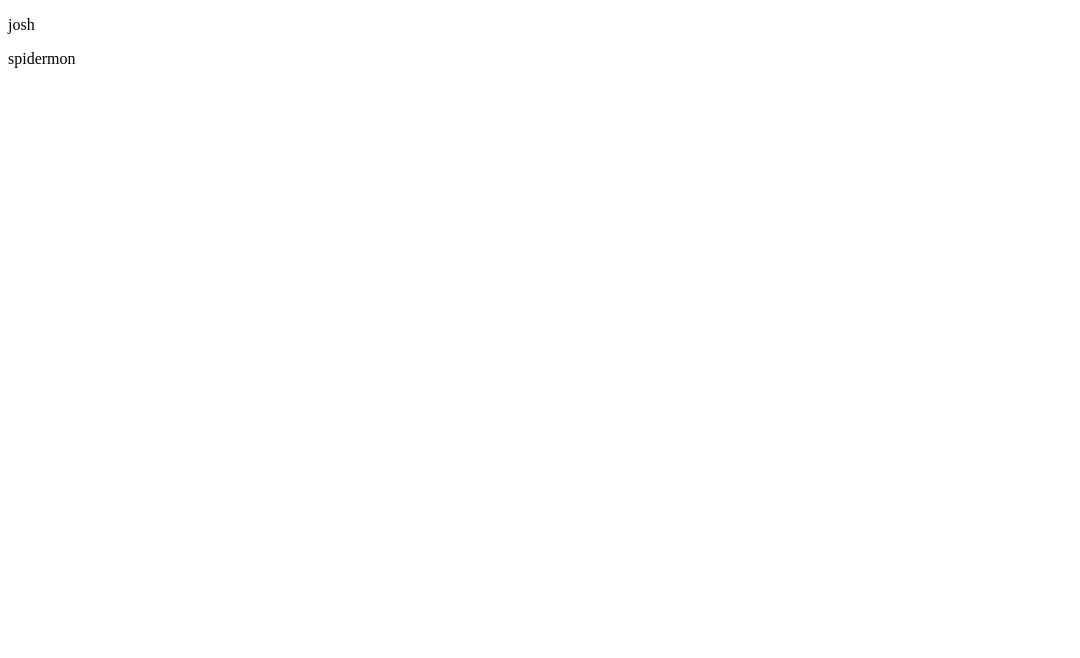
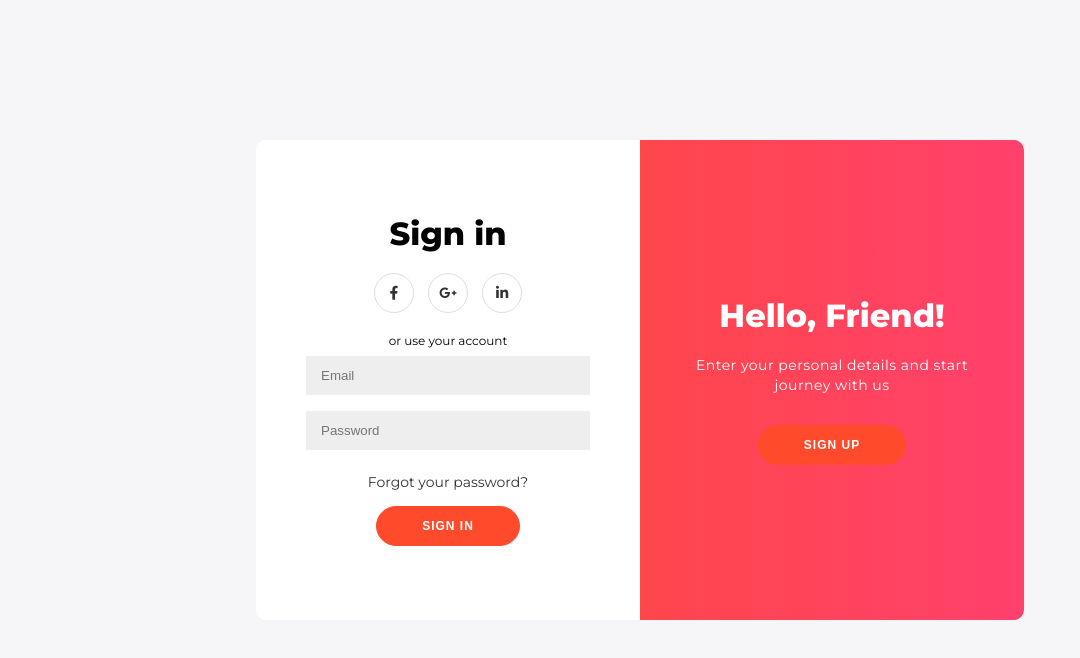
Before and after one commit to adwait2001/react, a plain HTML site: page index.html in a window 1280 px wide. Shown: the whole page, without its empty margins (0-1080 px from the left). Drawn offline with Linux system fonts and the light colour scheme.

Commit message:
Added Slider Animation Sign in Sign Up Page

```diff
--- a/index.html
+++ b/index.html
@@ -1,13 +1,73 @@
 <!DOCTYPE html>
 <html lang="en">
+
 <head>
     <meta charset="UTF-8">
     <meta name="viewport" content="width=device-width, initial-scale=1.0">
-    <title>Document</title>
-    <p>josh</p>
-    <p>spidermon</p>
+    <link rel="stylesheet" href="https://cdnjs.cloudflare.com/ajax/libs/font-awesome/5.14.0/css/all.min.css"
+        integrity="sha512-1PKOgIY59xJ8Co8+NE6FZ+LOAZKjy+KY8iq0G4B3CyeY6wYHN3yt9PW0XpSriVlkMXe40PTKnXrLnZ9+fkDaog=="
+        crossorigin="anonymous" />
+    <link rel="stylesheet" href="./style.css">
+    <link href="https://fonts.googleapis.com/css2?family=Montserrat:wght@400;800&display=swap" rel="stylesheet">
+
+    <title>Slider Form</title>
 </head>
+
 <body>
+    <div class="container" id="container">
+        <div class="form-container sign-up-container">
+            <form action="#">
+                <h1>Create Account</h1>
+                <div class="social-container">
+                    <a href="#" class="social"><i class="fab fa-facebook-f"></i></a>
+                    <a href="#" class="social"><i class="fab fa-google-plus-g"></i></a>
+                    <a href="#" class="social"><i class="fab fa-linkedin-in"></i></a>
+                </div>
+                <span>or use your email for registration</span>
+                <input type="text" placeholder="Name" />
+                <input type="email" placeholder="Email" />
+                <input type="password" placeholder="Password" />
+                <button >Sign Up</button>
+            </form>
+        </div>
+        <div class="form-container sign-in-container">
+            <form action="#">
+                <h1>Sign in</h1>
+                <div class="social-container">
+                    <a href="#" class="social"><i class="fab fa-facebook-f"></i></a>
+                    <a href="#" class="social"><i class="fab fa-google-plus-g"></i></a>
+                    <a href="#" class="social"><i class="fab fa-linkedin-in"></i></a>
+                </div>
+                <span>or use your account</span>
+                <input type="email" placeholder="Email" />
+                <input type="password" placeholder="Password" />
+                <a href="#">Forgot your password?</a>
+                <button >Sign In</button>
+            </form>
+        </div>
+        <div class="overlay-container">
+            <div class="overlay">
+                <div class="overlay-panel overlay-left">
+                    <h1>Welcome Back!</h1>
+                    <p>To keep connected with us please login with your personal info</p>
+                    <button class="ghost" id="signIn">Sign In</button>
+                </div>
+                <div class="overlay-panel overlay-right">
+                    <h1>Hello, Friend!</h1>
+                    <p>Enter your personal details and start journey with us</p>
+                    <button class="ghost" id="signUp">Sign Up</button>
+                </div>
+            </div>
+        </div>
+    </div>
 
+    <!-- <footer>
+        <p>
+            Created with <i class="fa fa-heart"></i> by
+            <a target="_blank" href="">Ameya Ganore</a>
+        </p>
+    </footer> -->
+    <script src="./main.js"></script>
 </body>
+
 </html>
--- /dev/null
+++ b/main.js
@@ -0,0 +1,11 @@
+const signUpButton = document.getElementById('signUp')
+const signInButton = document.getElementById('signIn')
+const container = document.getElementById('container')
+
+signUpButton.addEventListener('click' , ()=>{
+    container.classList.add('right-panel-active')
+})
+
+signInButton.addEventListener('click' , ()=>{
+    container.classList.remove('right-panel-active')
+})
--- /dev/null
+++ b/style.css
@@ -0,0 +1,210 @@
+:root{
+
+}
+
+*{
+    box-sizing: border-box;
+}
+
+body{
+    font-family: 'Montserrat', sans-serif;
+    background: #f6f5f7;
+    display: flex;
+    flex-direction: column;
+    justify-content: center;
+    align-items: center;
+    height: 100vh;
+    margin: -20px 0 50px;
+}
+
+h1{
+    font-weight: bold;
+    margin: 0;
+}
+p{
+    font-size: 14px;
+    font-weight: 100;
+    line-height: 20px;
+    letter-spacing: 0.5px;
+    margin: 20px 0 30px;
+}
+
+span{
+    font-size: 12px;
+}
+a{
+    color: #333;
+    font-size: 14px;
+    text-decoration: none;
+    margin: 15px 0 ;
+}
+ .container{
+     background: white;
+     border-radius: 10px;
+     box-shadow: 0 14px 28px rgba(0,0,0,0.25) 0 10px 10px
+     rgba(0,0,0,0.22) ;
+
+     position: relative;
+     overflow: hidden;
+     width: 768px;
+     max-width: 100%;
+     min-height: 480px;
+ }
+
+ .form-container form{
+     background: #fff;
+     display: flex;
+     flex-direction: column;
+     padding: 0 50px;
+     height: 100%;
+     justify-content: center;
+     align-items: center;
+     text-align: center;
+ }
+
+ .social-container{
+    margin: 20px 0;
+ }
+ .social-container a{
+    border-radius: 50%;
+    border: 1px solid #ddd;
+    display: inline-flex;
+    justify-content: center;
+    align-items: center;
+    margin: 0 5px;
+    height: 40px;
+    width: 40px;
+ }
+
+ .form-container input{
+     background: #eee;
+     border: none;
+     padding: 12px 15px;
+     margin: 8px 0;
+     width: 100%;
+ }
+
+ button{
+     border-radius: 20px;
+     border: 1px solid #ff4b2b;
+     background: #ff4b2b;
+     color: white;
+     font-size: 12px;
+     font-weight: bold;
+     padding: 12px 45px;
+     letter-spacing: 1px;
+     text-transform: uppercase;
+     transition: transform 80ms ease-in;
+ }
+
+ button:active{
+     transform: scale(0.95);
+ }
+
+ button:focus{
+     outline: none;
+ }
+
+ button .ghost{
+     background: transparent;
+     border-color: #fff;
+ }
+
+ .form-container {
+     position: absolute ;
+     top: 0;
+     height: 100%;
+     transition: all 0.6s ease-in-out;
+ }
+
+ .sign-in-container{
+     left: 0;
+     width: 50%;
+     z-index: 2;
+ }
+
+ .sign-up-container{
+     left: 0;
+     width: 50%;
+     opacity: 0;
+     z-index: 1;
+ }
+
+ .overlay-container{
+     position: absolute;
+     top: 0;
+     left: 50%;
+     height: 100%;
+     width: 50%;
+     overflow: hidden;
+     transition: transform 0.6s ease-in-out;
+     z-index: 100;
+ }
+
+ .overlay{
+     background: #ff416c;
+     background: linear-gradient(to right , #ff4b2b ,
+     #ff416c) no-repeat 0 0 / cover ;
+    color: white;
+    position: relative;
+    left: -100%;
+    height: 100%;
+    width: 200%;
+    transform: translateX(0);
+    transition: transform 0.6s ease-in-out;
+}
+
+.overlay-panel{
+    position: absolute;
+    top: 0;
+    display: flex;
+    flex-direction: column;
+    justify-content: center;
+    align-items: center;
+    padding: 0 40px;
+    height: 100%;
+    width: 50%;
+    text-align: center;
+    transform: translateX(0);
+    transition: transform 0.6s ease-in-out;
+}
+
+.overlay-right{
+    right: 0%;
+    transform: translateX(0);
+}
+
+.overlay-left{
+    transform: translateX(-20%);
+}
+
+/* //Animation */
+/* Move signin to right */
+.container.right-panel-active .sign-in-container{
+ transform: translateX(100%);
+}
+
+/* move overlay to left */
+.container.right-panel-active .overlay-container{
+    transform: translateX(-100%);
+   }
+
+/* Bring Sign Up over sign in */
+.container.right-panel-active .sign-up-container{
+    transform: translateX(100%);
+    opacity: 1;
+    z-index: 10;
+}
+
+/* Move overlay back to right */
+.container.right-panel-active .overlay{
+    transform: translateX(50%);
+}
+
+.container.right-panel-active .overlay-left{
+    transform: translateX(0);
+}
+
+.container.right-panel-active .overlay-right{
+    transform: translateX(20% );
+}
```
